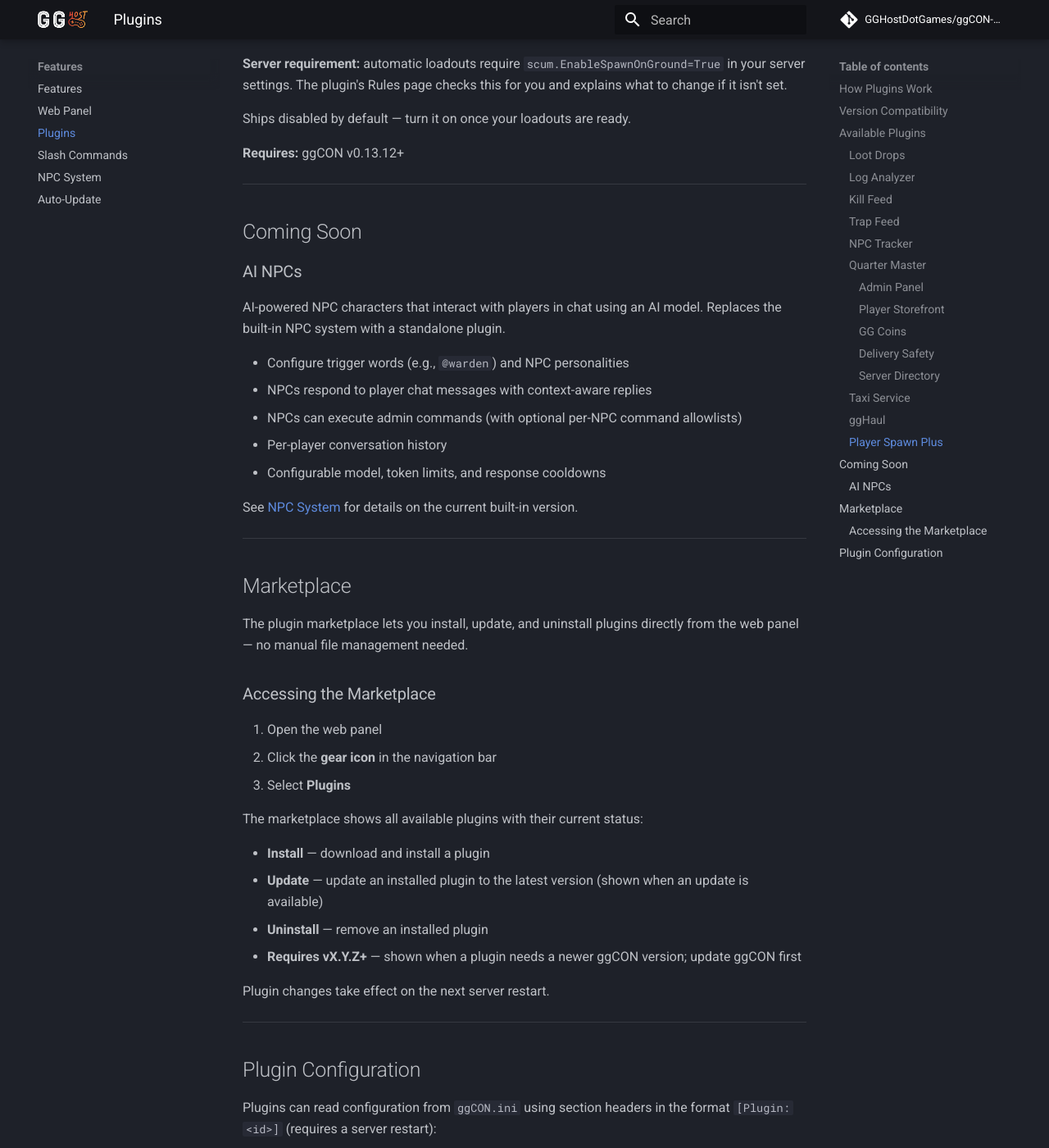
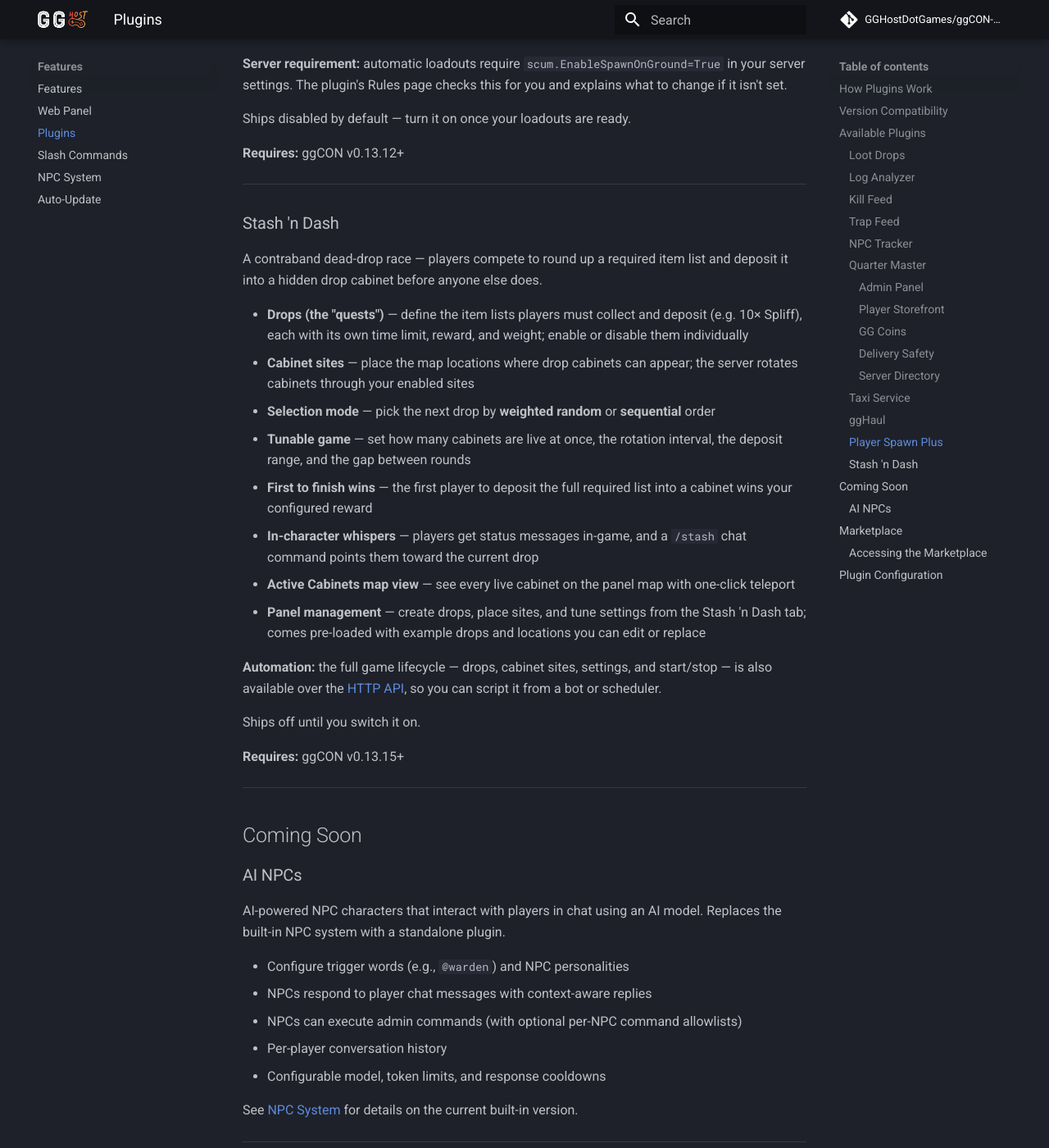
Before and after one commit to GGHostDotGames/ggCON-docs, an MkDocs documentation site: the page built from docs/plugins.md, in a window 1280 px wide and 1400 px high, scrolled down 10053 px. Shown: the whole window at 82% size. Built offline with MkDocs 1.6.1 and Material for MkDocs 9.7.7, drawn with Linux system fonts in a browser that asks for light colours; comment, search, counter and statistics services are not loaded.

Commit message:
docs(plugins): add Stash 'n Dash to the plugins catalog
The plugin's API endpoints were documented but the plugin itself was
missing from the Available Plugins list. Add a catalog entry (drops,
sites, selection modes, rewards, /stash, Active Cabinets map view).

```diff
--- a/docs/plugins.md
+++ b/docs/plugins.md
@@ -258,6 +258,27 @@
 
 ---
 
+### Stash 'n Dash
+
+A contraband dead-drop race — players compete to round up a required item list and deposit it into a hidden drop cabinet before anyone else does.
+
+- **Drops (the "quests")** — define the item lists players must collect and deposit (e.g. 10× Spliff), each with its own time limit, reward, and weight; enable or disable them individually
+- **Cabinet sites** — place the map locations where drop cabinets can appear; the server rotates cabinets through your enabled sites
+- **Selection mode** — pick the next drop by **weighted random** or **sequential** order
+- **Tunable game** — set how many cabinets are live at once, the rotation interval, the deposit range, and the gap between rounds
+- **First to finish wins** — the first player to deposit the full required list into a cabinet wins your configured reward
+- **In-character whispers** — players get status messages in-game, and a `/stash` chat command points them toward the current drop
+- **Active Cabinets map view** — see every live cabinet on the panel map with one-click teleport
+- **Panel management** — create drops, place sites, and tune settings from the Stash 'n Dash tab; comes pre-loaded with example drops and locations you can edit or replace
+
+**Automation:** the full game lifecycle — drops, cabinet sites, settings, and start/stop — is also available over the [HTTP API](http-api.md), so you can script it from a bot or scheduler.
+
+Ships off until you switch it on.
+
+**Requires:** ggCON v0.13.15+
+
+---
+
 ## Coming Soon
 
 ### AI NPCs
```
